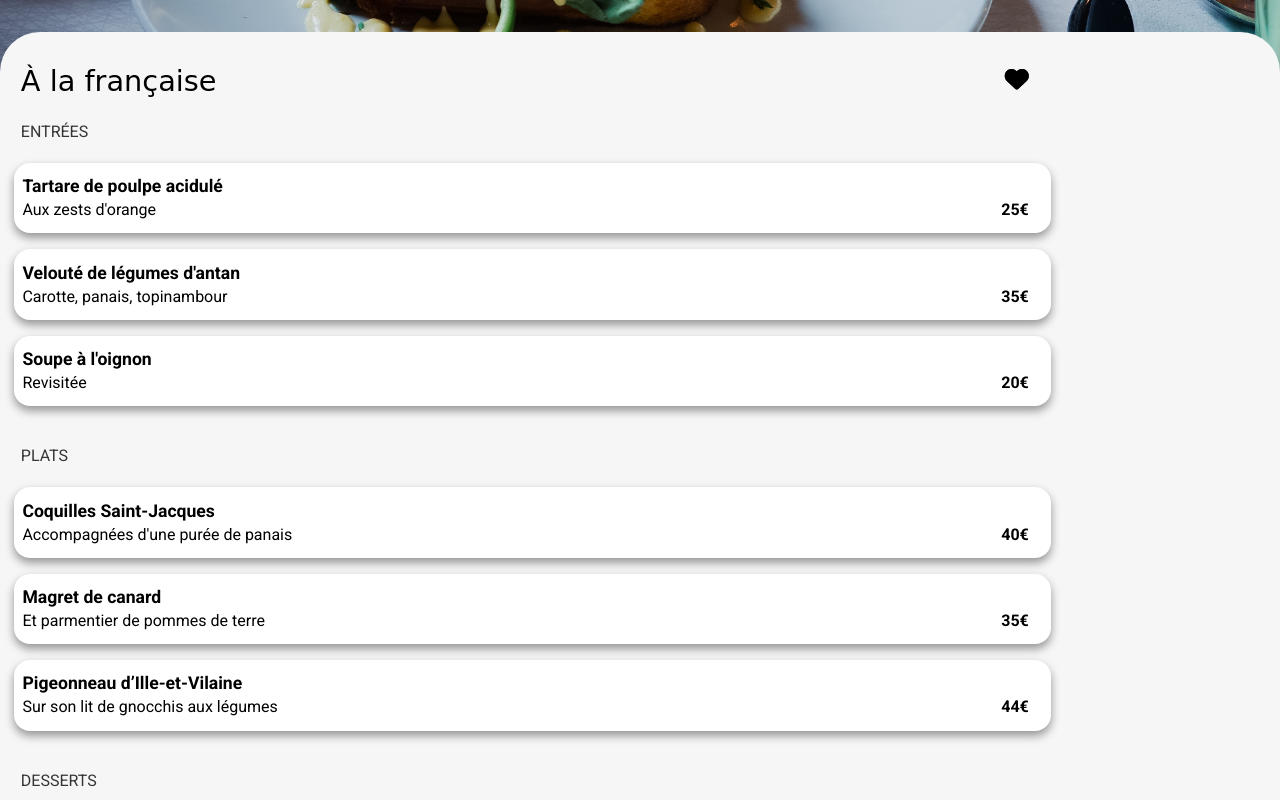
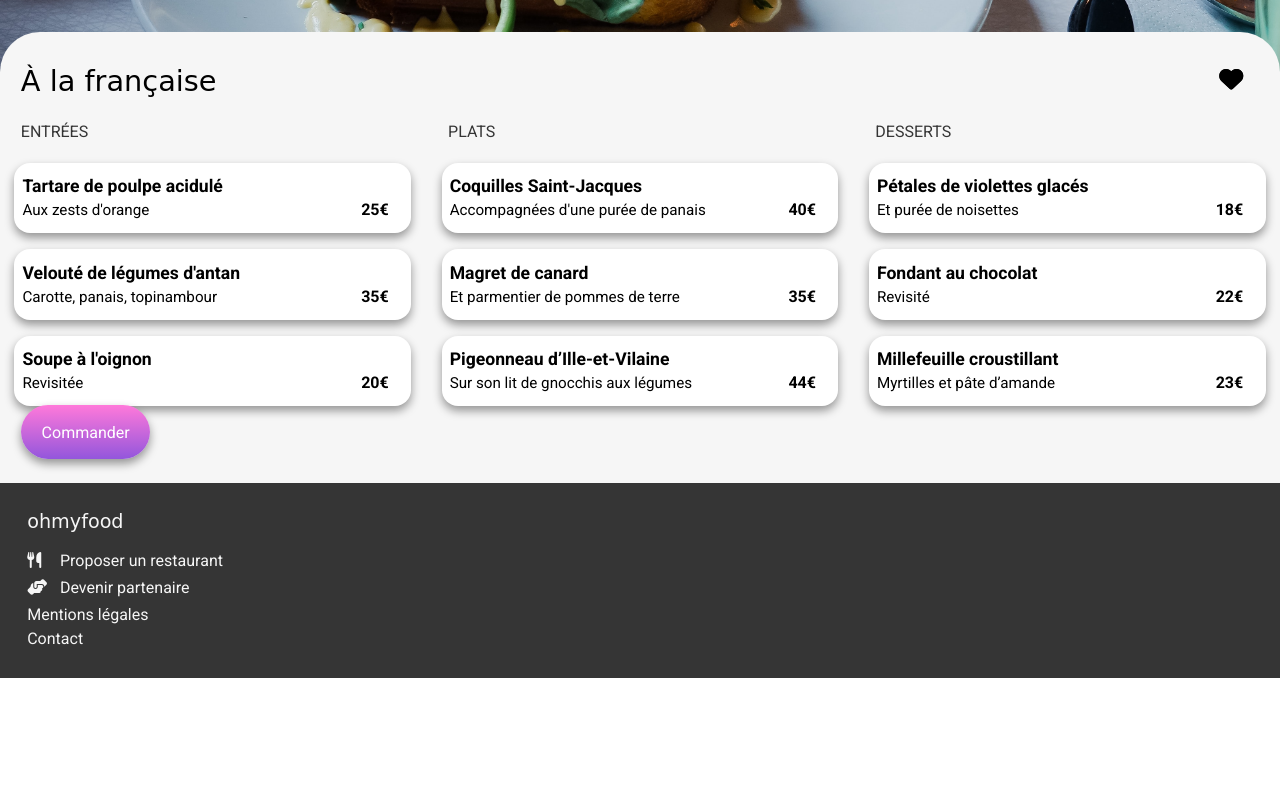
Before and after one commit to CarolineSenes/SENESCaroline_3_17032021, a website: page pages/alafrancaise.html in a window 1280 px wide. Shown: the part 460-1260 px from the top of the page. After the commit the page ends 1138 px from the top, so only its background shows below. Drawn offline with Linux system fonts and the light colour scheme; a web font is replaced by a local one.

Commit message:
PAGE A LA FRANCAISE responsive

```diff
--- a/pages/alafrancaise.html
+++ b/pages/alafrancaise.html
@@ -26,7 +26,7 @@
 
   <!-- menu -->
   <section class="menu">
-    <div class="container">
+    <div class="container--menu">
       <div class="menu__titre">
         <h2 class="titre-menu">À la française</h2>
         <div class="icon-like">
@@ -37,7 +37,7 @@
 
       <!-- entrées -->
       <div class="groupe">
-        <h4 class="groupe__titre">ENTRÉES</h3>
+        <h3 class="groupe__titre heading__tertiary">ENTRÉES</h3>
         <ul class="groupe__list">
           <li>
             <a href="#" class="plat">
@@ -71,7 +71,7 @@
 
       <!-- plats -->
       <div class="groupe">
-        <h4 class="groupe__titre">PLATS</h3>
+        <h3 class="groupe__titre heading__tertiary">PLATS</h3>
         <ul class="groupe__list">
           <li>
             <a href="#" class="plat">
@@ -105,7 +105,7 @@
 
       <!-- desserts -->
       <div class="groupe">
-        <h4 class="groupe__titre">DESSERTS</h3>
+        <h3 class="groupe__titre heading__tertiary">DESSERTS</h3>
         <ul class="groupe__list">
           <li>
             <a href="#" class="plat">
@@ -137,9 +137,44 @@
         </ul>
       </div>
 
+      <!-- btn -->
+      <div>
+        <a href="#" class="btn btn--menu">Commander</a>
+      </div>
 
     </div>
   </section>
 
+  <!-- footer -->
+  <footer class="footer">
+    <div class="container">
+      <h1>ohmyfood</h2>
+        <ul class="footer__nav">
+          <li class="footer__item">
+            <a href="#" class="footer__link">
+              <i class="fas fa-utensils icon footer__icon"></i>
+              Proposer un restaurant
+            </a>
+          </li>
+          <li class="footer__item">
+            <a href="#" class="footer__link">
+              <i class="fas fa-hands-helping icon footer__icon"></i>
+              Devenir partenaire
+            </a>
+          </li>
+          <li class="footer__item">
+            <a href="#" class="footer__link footer__icon">
+              Mentions légales
+            </a>
+          </li>
+          <li class="footer__item">
+            <a href="#" class="footer__link footer__icon">
+              Contact
+            </a>
+          </li>
+      </ul>
+    </div>
+  </footer>
+
 </body>
 </html>
--- a/scss/components/_groupe.scss
+++ b/scss/components/_groupe.scss
@@ -1,6 +1,9 @@
 .groupe{
     display: flex;
     flex-direction: column;
+    @media screen and (min-width: 1024px) {
+        width: 31%
+    }
     &__titre{
         font-weight: normal;
         color: $color-dark;
@@ -30,5 +33,8 @@
             align-items: flex-end;
             font-weight: bold;
         }
+        &__compo{
+            font-size: 0.95rem;
+        }
     }
 }
--- a/scss/layout/_container.scss
+++ b/scss/layout/_container.scss
@@ -1,6 +1,6 @@
 .container{
     @media screen and (min-width: 768px){
-        max-width: 1024px;
+        max-width: 1280px;
         width: 100%;
         flex-direction: row;
     }
@@ -12,4 +12,16 @@
             margin: auto;
         }
     }
+    &--menu{
+        background-color: $color-light;
+        border-radius: 2.5rem 2.5rem 0 0;
+        padding: 2rem 1.3rem 2.6rem 1.3rem;
+        @media screen and (min-width: 1024px) {
+            display: flex;
+            flex-wrap: wrap;
+            justify-content: space-between;
+            max-width: 1280px;
+            margin: auto;
+        }
+    }
 }
--- a/scss/style.scss
+++ b/scss/style.scss
@@ -25,6 +25,9 @@
 html{
     font-size: 100%;
     box-sizing: border-box;
+    @media screen and (max-width: 374px) {
+        font-size: 80%;
+    }
 }
 
 body{
@@ -45,6 +48,11 @@ h1{
     font-size: 1.5rem;
     font-weight: bold;
     padding-bottom: 1.8rem;
+}
+
+.heading__tertiary{
+    font-size: 1rem;
+    font-weight: normal;
 }
 
 .titre-menu{
@@ -129,7 +137,6 @@ li{
     }
     .list{
         @media screen and (min-width: 992px) {
-            max-width: 992px;
             display: flex;
             justify-content: space-between;
         }
@@ -232,10 +239,7 @@ li{
 }
 
 .menu{
-    padding: 2rem 1.3rem 2.6rem 1.3rem;
-    background-color: $color-light;
     margin-top: -3.3rem;
-    border-radius: 2.5rem 2.5rem 0 0;
     &__titre{
         display: flex;
         flex-direction: row;
@@ -244,5 +248,8 @@ li{
         align-items: baseline;
         padding-right: 1rem;
         padding-bottom: 0;
+        @media screen and (min-width: 1024px) {
+            width: 100%;
+        }
     }
 }
```
Also changed, not shown: css/style.css, 1 other file.
